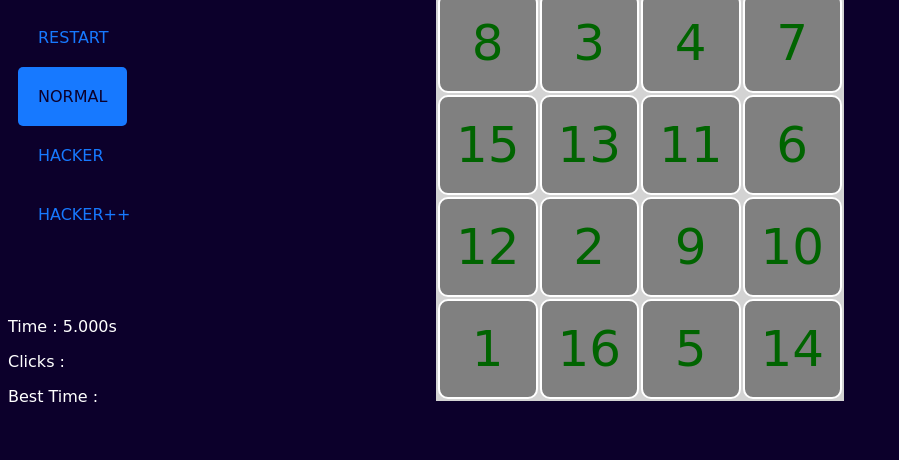
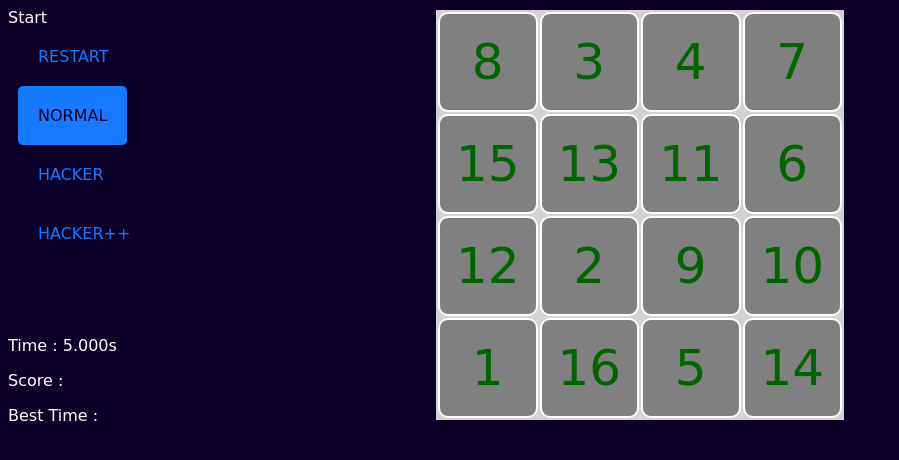
Before and after one commit to yash56244/counting-game, a plain HTML site: page index.html in a window 1280 px wide. Shown: the whole page, without its empty margins (0-899 px from the left). Drawn offline with Linux system fonts and the light colour scheme.

Commit message:
Update index.html

```diff
--- a/index.html
+++ b/index.html
@@ -6,6 +6,7 @@
     <link rel="stylesheet" href="style.css">
 </head>
 <body>
+    <div><a class="start" onclick="start()">Start</a></div>
     <div><a class="restart" onclick="restartGame()">Restart</a></div>
         <div id="dd" class="dd-content">
             <div><a class="normal" href="index.html" target="_blank">Normal</a></div>
@@ -13,7 +14,7 @@
             <div><a class="hackerpp" href="hackerpp/index.html" target="_blank">Hacker++</a></div><br><br><br>
     </div>
     <p>Time : <span id="timer"></span></p>
-    <p>Clicks : <span id="counts"></span></p>
+    <p>Score : <span id="counts"></span></p>
     <p>Best Time : </p>
     <p class="best_time"></p>
     <p class="best_time"></p>
```
